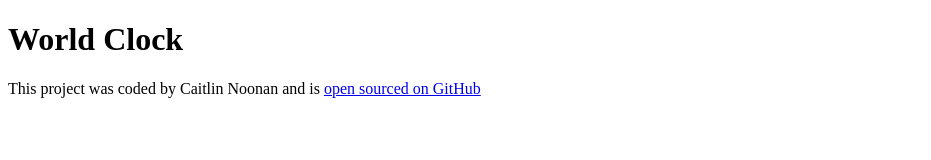
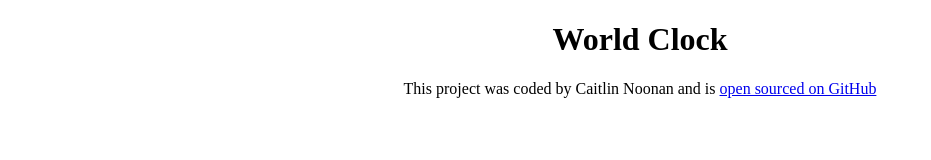
Before and after one commit to cnoonan612/world-clock, a plain HTML site: page index.html in a window 1280 px wide. Shown: the whole page, without its empty margins (0-931 px from the left). Drawn offline with Linux system fonts and the light colour scheme.

Commit message:
Added link to GitHub Repository

```diff
--- a/css/style.css
+++ b/css/style.css
@@ -0,0 +1,6 @@
+body {
+  text-align: center;
+}
+footer {
+  text-align: center;
+}
--- a/index.html
+++ b/index.html
@@ -11,7 +11,9 @@
     <h1>World Clock</h1>
     <footer>
       This project was coded by Caitlin Noonan and is
-      <a href="#" target="_blank">open sourced on GitHub</a>
+      <a href="https://github.com/cnoonan612/world-clock" target="_blank"
+        >open sourced on GitHub</a
+      >
     </footer>
     <script src="javascript/index.js"></script>
   </body>
```
